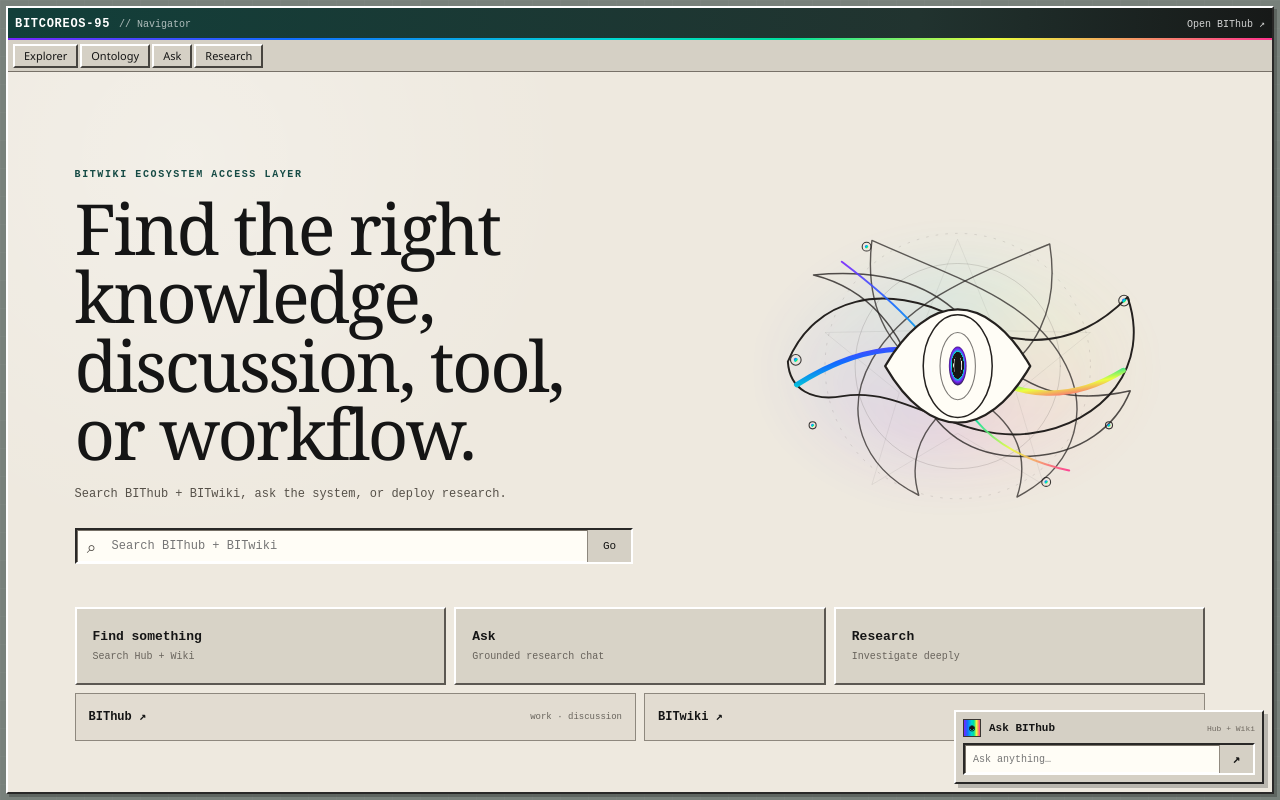
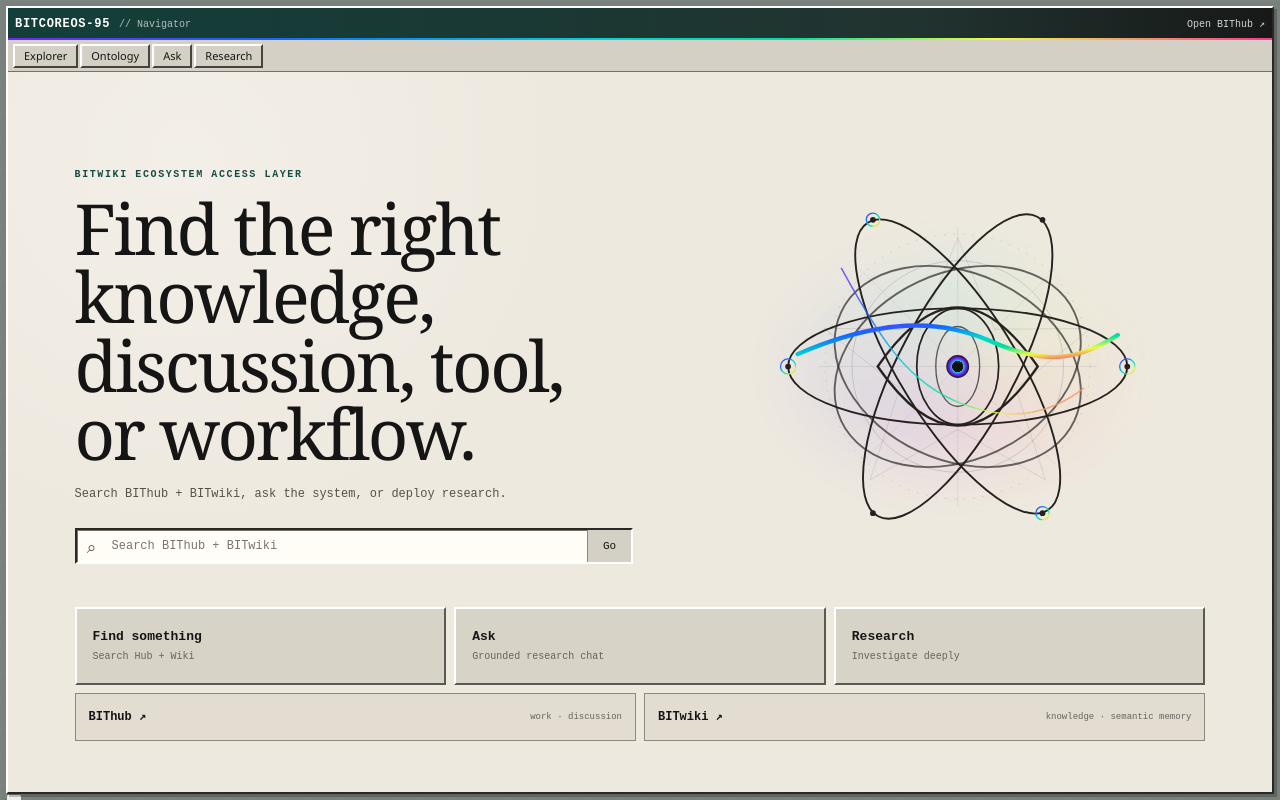
Before and after one commit to bitwikiorg/bitcoreos-95, a Next.js app: page / in a window 1280 px wide. Built offline with nearby package versions, Linux system fonts and the light colour scheme; no server answers.

Commit message:
fix: restore original ophanim hero and Kordylewski relay

```diff
--- a/app/corner-chat.css
+++ /dev/null
@@ -1,72 +0,0 @@
-.corner-chat {
-  position: fixed;
-  right: 16px;
-  bottom: 16px;
-  z-index: 80;
-  width: min(310px, calc(100vw - 24px));
-  padding: 7px;
-  background: var(--chrome);
-  box-shadow: 4px 4px 0 rgba(0,0,0,.22);
-}
-
-.corner-chat-head {
-  display: grid;
-  grid-template-columns: 20px auto 1fr;
-  align-items: center;
-  gap: 6px;
-  margin-bottom: 6px;
-  font: 10px var(--mono);
-}
-
-.corner-chat-head b { font-size: 11px; }
-.corner-chat-head small {
-  justify-self: end;
-  color: #6f6961;
-  font-size: 8px;
-}
-
-.corner-chat-mark {
-  width: 18px;
-  height: 18px;
-  display: grid;
-  place-items: center;
-  border: 1px solid #393633;
-  background:
-    radial-gradient(circle at center, #151515 0 16%, transparent 17%),
-    var(--spectral);
-  color: #151515;
-  font-weight: 700;
-}
-
-.corner-chat-row {
-  display: grid;
-  grid-template-columns: minmax(0,1fr) 34px;
-  min-height: 32px;
-  background: #fffdf6;
-}
-
-.corner-chat-row input {
-  min-width: 0;
-  border: 0;
-  outline: 0;
-  padding: 7px 8px;
-  background: transparent;
-  font: 10px var(--mono);
-}
-
-.corner-chat-row button {
-  border: 0;
-  border-left: 1px solid #918a80;
-  background: var(--chrome);
-  font: 700 13px var(--mono);
-}
-
-.corner-chat-row button:hover { background: #e8e3d9; }
-
-@media (max-width: 620px) {
-  .corner-chat {
-    right: 8px;
-    bottom: 8px;
-    width: min(280px, calc(100vw - 16px));
-  }
-}
--- a/app/layout.tsx
+++ b/app/layout.tsx
@@ -2,7 +2,6 @@ import type { Metadata } from 'next';
 import './globals.css';
 import 'reactflow/dist/style.css';
 import './simplify.css';
-import './corner-chat.css';
 
 export const metadata: Metadata = {
   title: 'BITCOREOS-95',
--- a/components/CodexDiagram.tsx
+++ b/components/CodexDiagram.tsx
@@ -1,59 +1,65 @@
 export function CodexDiagram() {
   return (
-    <svg className="codex-diagram" viewBox="0 0 560 380" role="img" aria-label="Abstract ophanimic intelligence seal">
+    <svg className="codex-diagram" viewBox="0 0 520 360" role="img" aria-label="Abstract ophanimic intelligence seal">
       <defs>
-        <linearGradient id="seal-spectrum" x1="0" y1="0" x2="1" y2="1">
-          <stop offset="0" stopColor="#7825ff" />
-          <stop offset=".22" stopColor="#126cff" />
+        <linearGradient id="ophanim-spectrum-large" x1="0" y1="0" x2="1" y2="1">
+          <stop offset="0" stopColor="#7625ff" />
+          <stop offset=".24" stopColor="#126cff" />
           <stop offset=".48" stopColor="#00d8d0" />
-          <stop offset=".67" stopColor="#00df9d" />
-          <stop offset=".82" stopColor="#ecff3f" />
-          <stop offset="1" stopColor="#ff338c" />
+          <stop offset=".66" stopColor="#00df9d" />
+          <stop offset=".82" stopColor="#eaff3e" />
+          <stop offset="1" stopColor="#ff348e" />
         </linearGradient>
-        <radialGradient id="seal-core" cx="50%" cy="48%" r="54%">
-          <stop offset="0" stopColor="#fffdf6" />
-          <stop offset=".44" stopColor="#fffdf6" />
-          <stop offset=".46" stopColor="#181817" />
-          <stop offset=".63" stopColor="#181817" />
-          <stop offset=".65" stopColor="#00d8d0" />
-          <stop offset=".79" stopColor="#7825ff" />
-          <stop offset="1" stopColor="#171716" />
+        <radialGradient id="ophanim-pupil" cx="50%" cy="50%" r="50%">
+          <stop offset="0" stopColor="#fff" />
+          <stop offset=".26" stopColor="#151515" />
+          <stop offset=".48" stopColor="#151515" />
+          <stop offset=".5" stopColor="#00d8d0" />
+          <stop offset=".72" stopColor="#7625ff" />
+          <stop offset="1" stopColor="#151515" />
         </radialGradient>
       </defs>
 
-      <g fill="none" stroke="currentColor" strokeLinecap="round" strokeLinejoin="round">
-        <circle cx="280" cy="190" r="150" opacity=".13" strokeWidth="1" strokeDasharray="2 9" />
-        <circle cx="280" cy="190" r="116" opacity=".16" strokeWidth="1" />
-        <path d="M280 47l42 103 108 2-84 68 31 104-97-58-97 58 31-104-84-68 108-2z" opacity=".08" strokeWidth="1" />
-
-        <path d="M88 185C118 112 199 94 279 136c80 42 143 27 193-24 27 78-27 143-109 154-84 11-142-54-213-42-34 6-60-7-62-39z" strokeWidth="2.2" />
-        <path d="M117 87c64 16 99 64 116 119 18 58 63 89 129 86 58-3 97-34 113-74-73 17-129-3-169-59-38-53-94-81-189-72z" strokeWidth="1.7" opacity=".78" />
-        <path d="M183 48c-10 82 25 135 88 163 67 30 94 72 76 127 69-36 87-103 46-165-40-60-111-81-210-125z" strokeWidth="1.6" opacity=".72" />
-        <path d="M384 52c12 76-17 128-75 158-62 31-88 76-73 126-66-33-86-95-53-153 35-61 102-91 201-131z" strokeWidth="1.6" opacity=".72" />
+      <g className="codex-construction" fill="none" stroke="currentColor">
+        <circle cx="260" cy="180" r="139" opacity=".13" strokeDasharray="2 8" />
+        <circle cx="260" cy="180" r="111" opacity=".16" />
+        <path d="M260 34v292M114 180h292" opacity=".09" />
+        <path d="M157 77L363 283M363 77L157 283" opacity=".07" />
+        <path d="M260 45l39 96 101-1-79 63 31 96-92-53-92 53 31-96-79-63 101 1z" opacity=".11" />
       </g>
 
-      <g fill="none" stroke="url(#seal-spectrum)" strokeLinecap="round">
-        <path d="M98 211c70-44 134-54 193-19 62 36 118 39 176 3" strokeWidth="6" />
-        <path d="M149 72c69 52 109 96 130 144 20 47 62 78 127 92" strokeWidth="2.2" opacity=".9" />
+      <g className="codex-orbits" fill="none" stroke="currentColor" strokeWidth="2">
+        <ellipse cx="260" cy="180" rx="178" ry="61" />
+        <ellipse cx="260" cy="180" rx="178" ry="61" transform="rotate(58 260 180)" />
+        <ellipse cx="260" cy="180" rx="178" ry="61" transform="rotate(118 260 180)" />
+        <ellipse cx="260" cy="180" rx="135" ry="98" transform="rotate(25 260 180)" opacity=".68" />
+        <ellipse cx="260" cy="180" rx="135" ry="98" transform="rotate(-25 260 180)" opacity=".68" />
       </g>
 
-      <g className="seal-eye" fill="#fffdf6" stroke="currentColor" strokeLinejoin="round">
-        <path d="M198 190c25-43 54-64 82-64s57 21 82 64c-25 43-54 64-82 64s-57-21-82-64z" strokeWidth="2.5" />
-        <ellipse cx="280" cy="190" rx="39" ry="58" fill="none" strokeWidth="1.7" />
-        <ellipse cx="280" cy="190" rx="20" ry="38" fill="none" strokeWidth="1.2" opacity=".6" />
-        <ellipse cx="280" cy="190" rx="10" ry="22" fill="url(#seal-core)" stroke="none" />
-        <ellipse cx="280" cy="190" rx="4" ry="14" fill="#171716" stroke="none" />
+      <g className="codex-eye" fill="none" stroke="currentColor">
+        <path d="M176 180c29-42 58-62 84-62s55 20 84 62c-29 42-58 62-84 62s-55-20-84-62z" strokeWidth="2.4" />
+        <ellipse cx="260" cy="180" rx="43" ry="61" strokeWidth="1.8" />
+        <ellipse cx="260" cy="180" rx="23" ry="42" strokeWidth="1.4" opacity=".72" />
+        <circle cx="260" cy="180" r="12" fill="url(#ophanim-pupil)" stroke="none" />
+        <circle cx="260" cy="180" r="4" fill="#111" stroke="none" />
       </g>
 
-      <g fill="none" stroke="currentColor" strokeWidth="1.2" opacity=".9">
-        <circle cx="97" cy="183" r="6" /><circle cx="468" cy="116" r="6" />
-        <circle cx="177" cy="55" r="5" /><circle cx="380" cy="321" r="5" />
-        <circle cx="116" cy="257" r="4" /><circle cx="451" cy="257" r="4" />
+      <path d="M92 167c86-37 148-38 204-13 52 23 88 22 132-7" fill="none" stroke="url(#ophanim-spectrum-large)" strokeWidth="4.5" strokeLinecap="round" />
+      <path d="M138 77c43 79 72 121 126 142 48 18 89 14 128-16" fill="none" stroke="url(#ophanim-spectrum-large)" strokeWidth="1.6" strokeLinecap="round" opacity=".8" />
+
+      <g fill="currentColor">
+        <circle cx="82" cy="180" r="3" />
+        <circle cx="438" cy="180" r="3" />
+        <circle cx="171" cy="26" r="3" />
+        <circle cx="349" cy="334" r="3" />
+        <circle cx="349" cy="26" r="3" />
+        <circle cx="171" cy="334" r="3" />
       </g>
-      <g fill="url(#seal-spectrum)">
-        <circle cx="97" cy="183" r="2.3" /><circle cx="468" cy="116" r="2.3" />
-        <circle cx="177" cy="55" r="2" /><circle cx="380" cy="321" r="2" />
-        <circle cx="116" cy="257" r="1.8" /><circle cx="451" cy="257" r="1.8" />
+      <g fill="none" stroke="url(#ophanim-spectrum-large)" strokeWidth="1.4">
+        <circle cx="82" cy="180" r="8" />
+        <circle cx="438" cy="180" r="8" />
+        <circle cx="171" cy="26" r="7" />
+        <circle cx="349" cy="334" r="7" />
       </g>
     </svg>
   );
--- a/components/CornerChat.tsx
+++ /dev/null
@@ -1,35 +0,0 @@
-'use client';
-
-import { FormEvent, useState } from 'react';
-import { useRouter } from 'next/navigation';
-
-export function CornerChat() {
-  const router = useRouter();
-  const [question, setQuestion] = useState('');
-
-  function openAsk(event: FormEvent<HTMLFormElement>) {
-    event.preventDefault();
-    const value = question.trim();
-    if (value) sessionStorage.setItem('bitcoreos-chat-seed', value);
-    router.push('/ask');
-  }
-
-  return (
-    <form className="corner-chat raised" onSubmit={openAsk} aria-label="Ask BIThub">
-      <div className="corner-chat-head">
-        <span className="corner-chat-mark" aria-hidden="true">◎</span>
-        <b>Ask BIThub</b>
-        <small>Hub + Wiki</small>
-      </div>
-      <div className="corner-chat-row sunken">
-        <input
-          value={question}
-          onChange={(event) => setQuestion(event.target.value)}
-          placeholder="Ask anything…"
-          aria-label="Question for BIThub"
-        />
-        <button type="submit" aria-label="Open chat">↗</button>
-      </div>
-    </form>
-  );
-}
--- a/components/Shell.tsx
+++ b/components/Shell.tsx
@@ -7,7 +7,7 @@ import { Explorer } from './Explorer';
 import { OntologyGraph } from './OntologyGraph';
 import { ChatWorkspace } from './ChatWorkspace';
 import { ResearchWorkspace } from './ResearchWorkspace';
-import { CornerChat } from './CornerChat';
+import { OphanimSeal } from './OphanimSeal';
 
 export type View = 'cockpit' | 'explorer' | 'ontology' | 'ask' | 'research';
 
@@ -83,7 +83,7 @@ export function Shell({ initialView = 'cockpit' }: { initialView?: View }) {
         </div>
       </section>
 
-      {initialView !== 'ask' && <CornerChat />}
+      <OphanimSeal />
     </main>
   );
 }
```
Also changed, not shown: noop.txt (deleted), noop2.txt (deleted).
